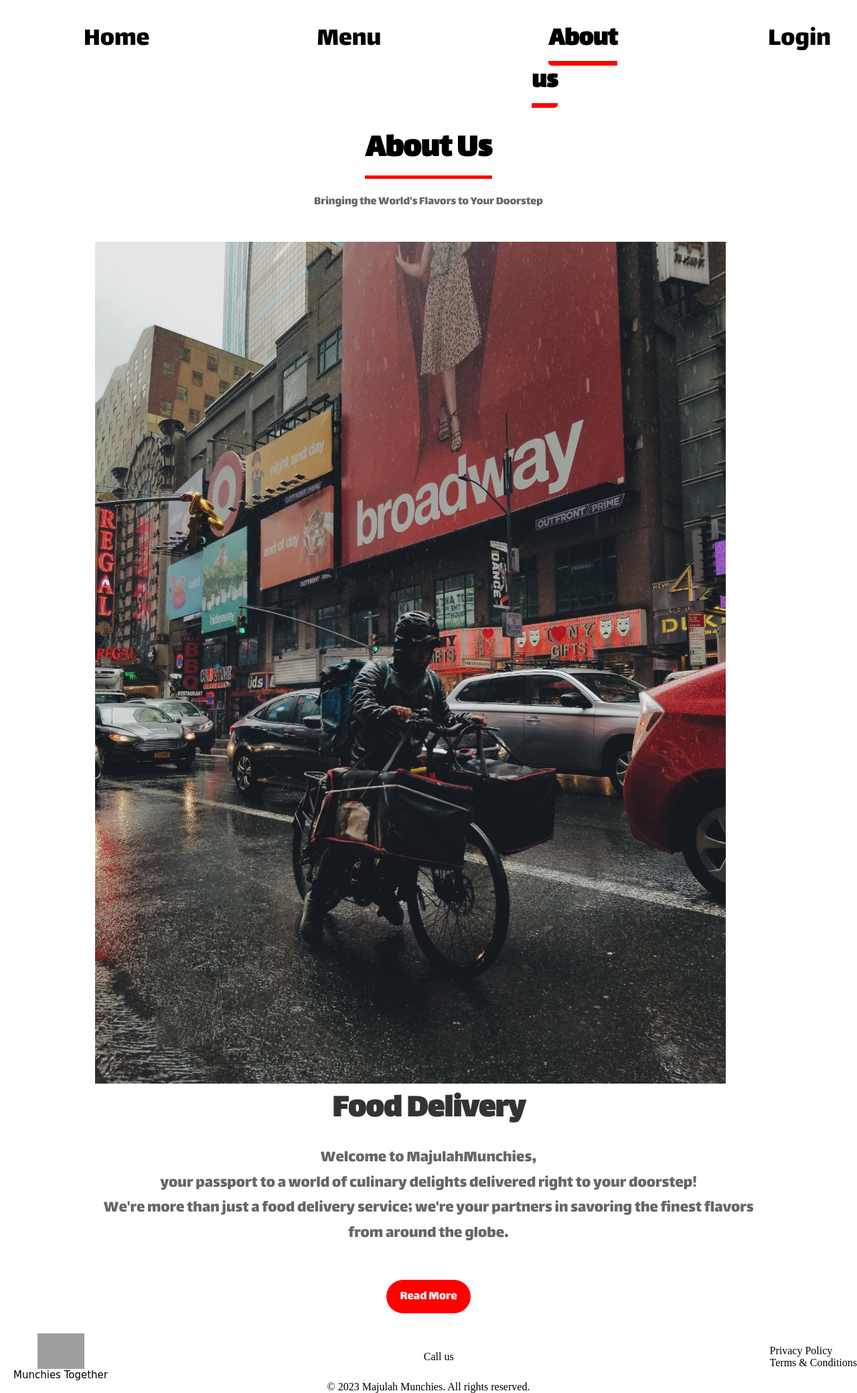
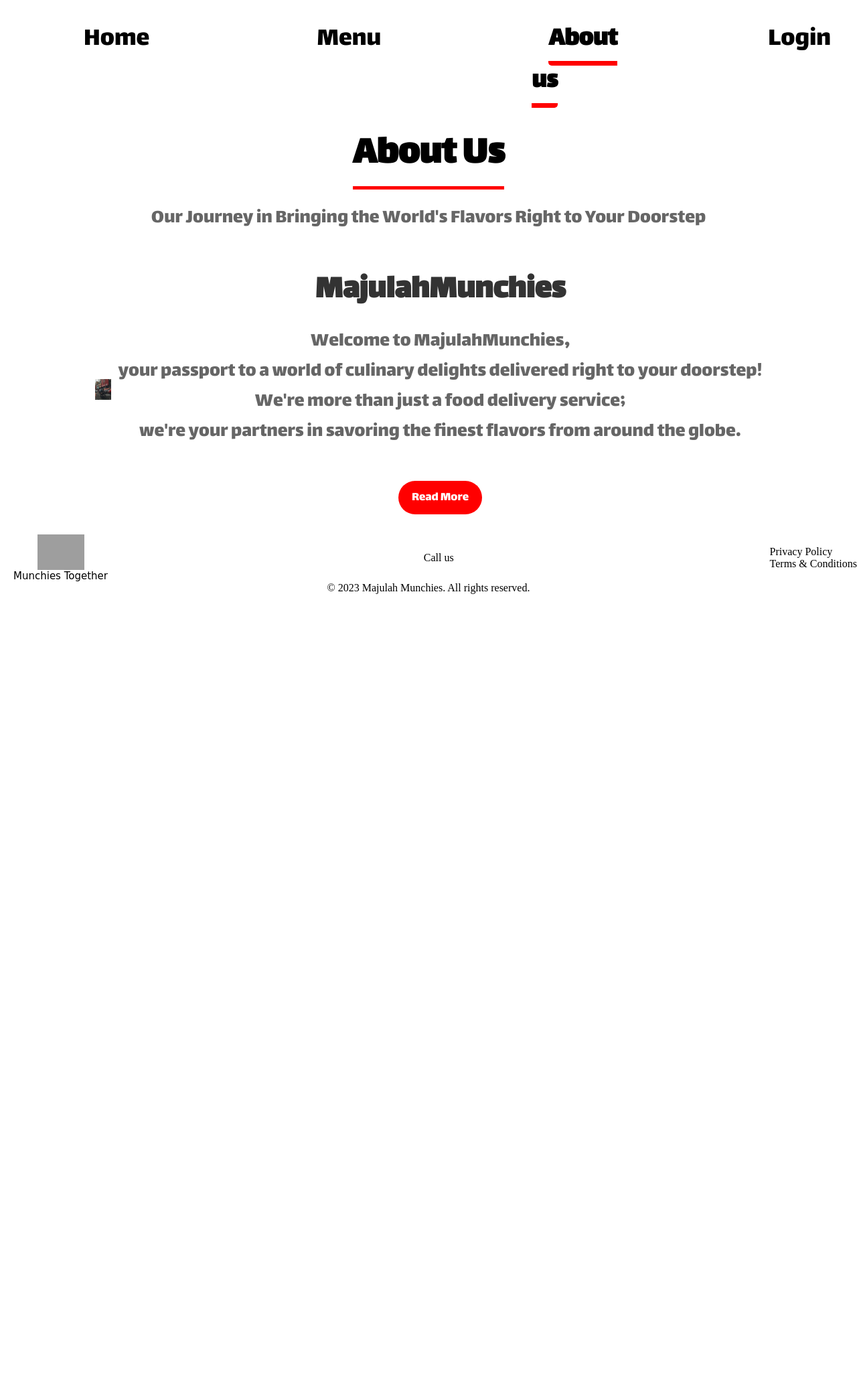
Before and after one commit to Huaty/FoodDelivery, a PHP site: page /about.php in a window 1280 px wide; the page is wider, and only the part inside the window is pictured. Shown: the part 326-2406 px from the top of that part at 67% size. After the commit the page ends 1213 px from the top of that part, so only its background shows below. Run offline with PHP 8.4, Linux system fonts and the light colour scheme; some web fonts are replaced; grey boxes are pictures that could not be loaded.

Commit message:
About us update

```diff
--- a/html/about.php
+++ b/html/about.php
@@ -32,7 +32,7 @@
                 About Us
             </h1>
                 <p>
-                Bringing the World's Flavors to Your Doorstep
+                Our Journey in Bringing the World's Flavors Right to Your Doorstep
                 </p>
                 <div class = "aboutus-container">
                     <section class ="about">
@@ -41,10 +41,10 @@
                         </div>
                         <div class = "about-content">
                             <h2>
-                                Food Delivery
+                                MajulahMunchies
                             </h2>
                             <p>
-                            Welcome to MajulahMunchies,<br> your passport to a world of culinary delights delivered right to your doorstep!<br> We're more than just a food delivery service; we're your partners in savoring the finest flavors from around the globe.<br>
+                            Welcome to MajulahMunchies,<br> your passport to a world of culinary delights delivered right to your doorstep!<br> We're more than just a food delivery service;<br> we're your partners in savoring the finest flavors from around the globe.<br>
                             </p>
                             <a href ="" class ="read-more"> Read More </a>
                         </div>
--- a/html/style.css
+++ b/html/style.css
@@ -186,7 +186,6 @@ a:hover {
   display:flex;
   flex-direction:row;
   padding-top: 20px;
-  border:
 }
 
 .main-container .bottom #bottom #left{
@@ -376,7 +375,7 @@ footer .bottom {
 }
 
 .Aboutus-heading h1 {
-  font-size: 50px;
+  font-size: 60px;
   color: #000;
   margin-bottom: 25px;
   position: relative;
@@ -393,7 +392,7 @@ background-color:red ;
 }
 
 .Aboutus-heading p {
-font-size:18px;
+font-size:30px;
 color: #666;
 margin-bottom: 35px;
 }
@@ -419,8 +418,8 @@ margin-bottom: 35px;
 }
 
 .about-image img {
-  max-width: 95%;
-  max-height: 95%;
+  max-width: 80%;
+  max-height: 80 %;
   display:block;
   transition: 0.5s ease;
 }
@@ -436,7 +435,7 @@ margin-bottom: 35px;
 }
 
 .about-content p{
-  font-size: 25px;
+  font-size: 30px;
   line-height: 1.5;
   color:#666;
 }
```
